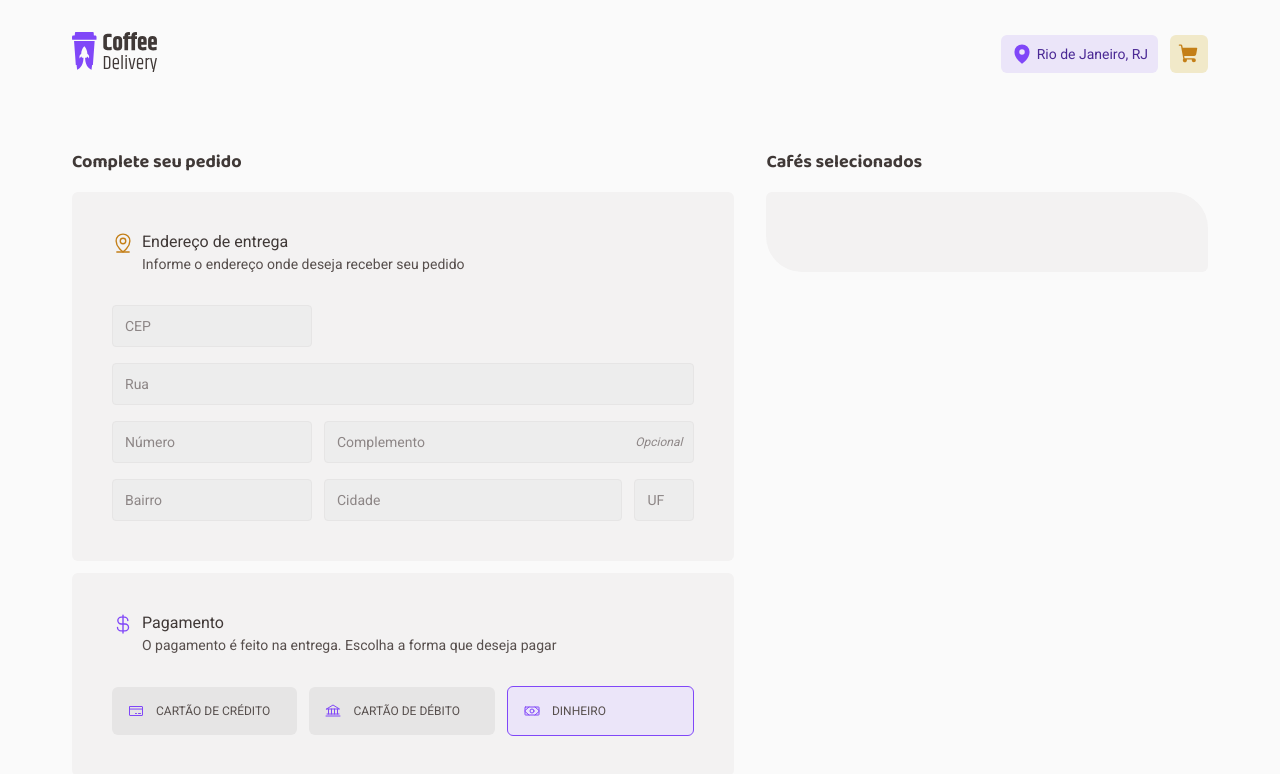
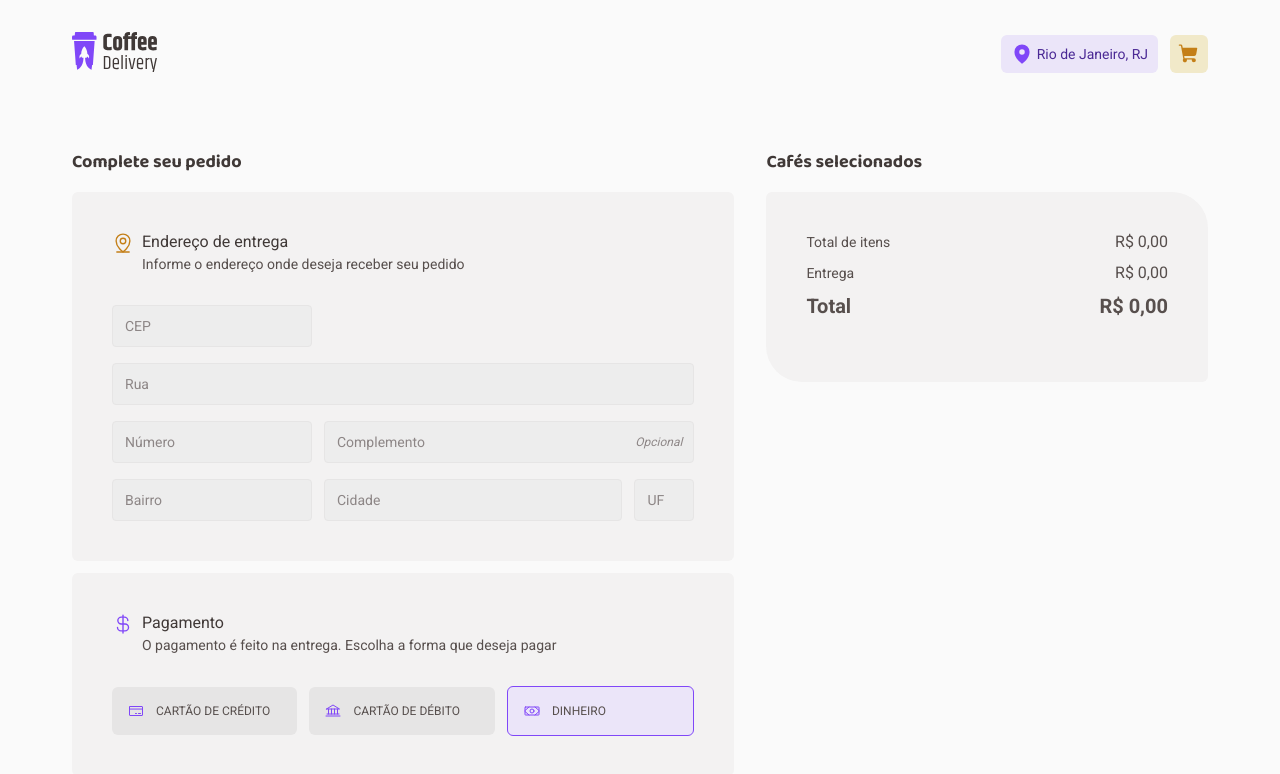
Before and after one commit to pedrolgarcia/coffee-delivery, a React (Vite) app: page /checkout in a window 1280 px wide. Shown: the top 774 px of the page. Built offline with nearby package versions, Linux system fonts and the light colour scheme.

Commit message:
feat: cart context and cart items

```diff
--- a/src/components/QuantityController/styles.ts
+++ b/src/components/QuantityController/styles.ts
@@ -4,7 +4,7 @@ export const QuantityControllerContainer = styled.div`
   background-color: ${({ theme }) => theme['gray-400']};
 
   padding: 0.5rem;
-  height: 2.375rem;
+  height: 2rem;
   border-radius: 6px;
 
   display: flex;
--- a/src/contexts/CartContext.tsx
+++ b/src/contexts/CartContext.tsx
@@ -4,6 +4,7 @@ import {
   addNewItemToCartAction,
   decrementCartItemQuantityAction,
   incrementCartItemQuantityAction,
+  removeItemFromCartAction,
 } from '../reducers/cartItems/actions'
 
 import { CartItem, cartItemsReducer } from '../reducers/cartItems/reducer'
@@ -33,6 +34,7 @@ interface CartContextData {
   subtotal: number
   total: number
   addOrIncrementCartItem: (product: Product, quantity: number) => void
+  removeItemFromCart: (cartItemId: string) => void
   incrementCartItem: (cartItemId: string) => void
   decrementCartItem: (cartItemId: string) => void
 }
@@ -63,16 +65,23 @@ export function CartContextProvider({ children }: CyclesContextProviderProps) {
     )
 
     if (!foundedCartItem) {
+      const total = parseFloat((product.price * quantity).toFixed(2))
+
       const cartItem: CartItem = {
         id: uuidv4(),
         product,
         quantity,
+        total,
       }
 
       dispatch(addNewItemToCartAction(cartItem))
     } else {
       dispatch(incrementCartItemQuantityAction(foundedCartItem.id, quantity))
     }
+  }
+
+  function removeItemFromCart(cartItemId: string) {
+    dispatch(removeItemFromCartAction(cartItemId))
   }
 
   function incrementCartItem(cartItemId: string) {
@@ -90,6 +99,7 @@ export function CartContextProvider({ children }: CyclesContextProviderProps) {
         subtotal,
         total,
         addOrIncrementCartItem,
+        removeItemFromCart,
         incrementCartItem,
         decrementCartItem,
       }}
--- a/src/pages/Checkout/components/Cart/components/CartItem/index.tsx
+++ b/src/pages/Checkout/components/Cart/components/CartItem/index.tsx
@@ -1,28 +1,70 @@
-import { useState } from 'react'
-import { Actions, CartItemContainer, CoffeeInfo } from './styles'
+import { useContext } from 'react'
+import { Trash } from 'phosphor-react'
+import {
+  CartItemContainer,
+  CoffeeInfoContainer,
+  CoffeeInfo,
+  Actions,
+  DeleteButton,
+  Divider,
+} from './styles'
 
 import { QuantityController } from '../../../../../../components/QuantityController'
 
+import { CartContext } from '../../../../../../contexts/CartContext'
+
 import * as CartItemType from '../../../../../../reducers/cartItems/reducer'
+
+import { formatValueToBrl } from '../../../../../../utils/helpers'
 
 interface CartItemProps {
   cartItem: CartItemType.CartItem
 }
 
 export function CartItem({ cartItem }: CartItemProps) {
-  const [quantity, setQuantity] = useState(cartItem.quantity)
+  const { incrementCartItem, decrementCartItem, removeItemFromCart } =
+    useContext(CartContext)
+
+  function handleIncrementCartItem() {
+    incrementCartItem(cartItem.id)
+  }
+
+  function handleDecrementCartItem() {
+    decrementCartItem(cartItem.id)
+  }
+
+  function handleRemoveItemFromCart() {
+    removeItemFromCart(cartItem.id)
+  }
+
   return (
-    <CartItemContainer>
-      <CoffeeInfo>
-        <img src={cartItem.product.picture} alt="" />
+    <>
+      <CartItemContainer>
+        <CoffeeInfoContainer>
+          <img src={cartItem.product.picture} alt="" />
 
-        <Actions>
-          <span>{cartItem.product.name}</span>
-          <QuantityController />
-        </Actions>
+          <CoffeeInfo>
+            <span>{cartItem.product.name}</span>
 
-        <strong>{cartItem.product.price}</strong>
-      </CoffeeInfo>
-    </CartItemContainer>
+            <Actions>
+              <QuantityController
+                quantity={cartItem.quantity}
+                increment={handleIncrementCartItem}
+                decrement={handleDecrementCartItem}
+              />
+
+              <DeleteButton onClick={handleRemoveItemFromCart}>
+                <Trash size={16} weight="bold" />
+                <span>Remover</span>
+              </DeleteButton>
+            </Actions>
+          </CoffeeInfo>
+        </CoffeeInfoContainer>
+
+        <strong>{formatValueToBrl(cartItem.total)}</strong>
+      </CartItemContainer>
+
+      <Divider />
+    </>
   )
 }
--- a/src/pages/Checkout/components/Cart/components/CartItem/styles.ts
+++ b/src/pages/Checkout/components/Cart/components/CartItem/styles.ts
@@ -1,12 +1,16 @@
 import styled from 'styled-components'
 
 export const CartItemContainer = styled.div`
+  display: flex;
+  justify-content: space-between;
   padding: 0.5rem 0.25rem;
 `
 
-export const CoffeeInfo = styled.div`
+export const CoffeeInfoContainer = styled.div`
   display: flex;
   align-items: center;
+
+  gap: 1.25rem;
 
   img {
     width: 4rem;
@@ -14,12 +18,73 @@ export const CoffeeInfo = styled.div`
   }
 `
 
+export const CoffeeInfo = styled.div`
+  display: flex;
+  align-items: flex-start;
+  flex-direction: column;
+
+  > span {
+    margin-bottom: 0.5rem;
+
+    overflow: hidden;
+    text-overflow: ellipsis;
+    display: -webkit-box;
+    -webkit-line-clamp: 3;
+    -webkit-box-orient: vertical;
+  }
+`
+
 export const Actions = styled.div`
   display: flex;
-  flex-direction: column;
+  gap: 0.5rem;
 `
 
-export const Price = styled.strong`
+export const DeleteButton = styled.button`
   display: flex;
-  flex-direction: column;
+  align-items: center;
+
+  height: 2rem;
+
+  padding: 0 0.5rem;
+  border-radius: 6px;
+
+  outline: 0;
+  border: none;
+
+  background-color: ${({ theme }) => theme['gray-400']};
+
+  cursor: pointer;
+
+  transition: background-color 0.3s;
+
+  &:hover {
+    background-color: ${({ theme }) => theme['gray-500']};
+
+    svg {
+      color: ${({ theme }) => theme['purple-700']};
+    }
+
+    span {
+      color: ${({ theme }) => theme['gray-800']};
+    }
+  }
+
+  svg {
+    color: ${({ theme }) => theme['purple-500']};
+    margin-right: 0.25rem;
+  }
+
+  span {
+    font-size: 0.75rem;
+    color: ${({ theme }) => theme['gray-700']};
+    text-transform: uppercase;
+  }
 `
+
+export const Divider = styled.div`
+  width: 100%;
+  background-color: ${({ theme }) => theme['gray-300']};
+  border: 1px solid ${({ theme }) => theme['gray-300']};
+
+  margin: 1.5rem 0;
+`
--- a/src/pages/Checkout/components/Cart/index.tsx
+++ b/src/pages/Checkout/components/Cart/index.tsx
@@ -1,7 +1,43 @@
-import { CartContainer } from './styles'
+import { useContext } from 'react'
+
+import {
+  CartContainer,
+  DeliveryTotal,
+  SubTotal,
+  Total,
+  TotalContainer,
+} from './styles'
 
 import { CartItem } from './components/CartItem'
 
+import { CartContext } from '../../../../contexts/CartContext'
+
+import { formatValueToBrl } from '../../../../utils/helpers'
+
 export function Cart() {
-  return <CartContainer>{/* <CartItem /> */}</CartContainer>
+  const { cartItems, subtotal, total } = useContext(CartContext)
+
+  return (
+    <CartContainer>
+      {cartItems.map((cartItem) => (
+        <CartItem key={cartItem.id} cartItem={cartItem} />
+      ))}
+      <TotalContainer>
+        <SubTotal>
+          <span>Total de itens</span>
+          <span>{formatValueToBrl(subtotal)}</span>
+        </SubTotal>
+
+        <DeliveryTotal>
+          <span>Entrega</span>
+          <span>{formatValueToBrl(subtotal)}</span>
+        </DeliveryTotal>
+
+        <Total>
+          <strong>Total</strong>
+          <strong>{formatValueToBrl(total)}</strong>
+        </Total>
+      </TotalContainer>
+    </CartContainer>
+  )
 }
--- a/src/pages/Checkout/components/Cart/styles.ts
+++ b/src/pages/Checkout/components/Cart/styles.ts
@@ -6,3 +6,49 @@ export const CartContainer = styled.div`
   border-radius: 6px 36px;
   padding: 2.5rem;
 `
+
+export const TotalContainer = styled.div`
+  display: flex;
+  flex-direction: column;
+
+  margin-bottom: 1.5rem;
+  gap: 0.75rem;
+`
+
+export const SubTotal = styled.div`
+  display: flex;
+  justify-content: space-between;
+  align-items: center;
+
+  span:first-child {
+    font-size: 0.875rem;
+  }
+
+  span:last-child {
+    font-size: 1rem;
+  }
+`
+
+export const DeliveryTotal = styled.div`
+  display: flex;
+  justify-content: space-between;
+  align-items: center;
+
+  span:first-child {
+    font-size: 0.875rem;
+  }
+
+  span:last-child {
+    font-size: 1rem;
+  }
+`
+
+export const Total = styled.div`
+  display: flex;
+  justify-content: space-between;
+  align-items: center;
+
+  strong {
+    font-size: 1.25rem;
+  }
+`
--- a/src/pages/Home/components/CoffeeCard/index.tsx
+++ b/src/pages/Home/components/CoffeeCard/index.tsx
@@ -17,6 +17,7 @@ import { QuantityController } from '../../../../components/QuantityController'
 import { CartContext } from '../../../../contexts/CartContext'
 
 import { Product } from '../..'
+import { formatValueToBrl } from '../../../../utils/helpers'
 
 interface CoffeeCardProps {
   coffee: Product
@@ -28,13 +29,6 @@ export function CoffeeCard({ coffee }: CoffeeCardProps) {
   const { addOrIncrementCartItem } = useContext(CartContext)
 
   const total = coffee.price * quantity
-
-  const brlTotal = total
-    .toLocaleString('pt-br', {
-      style: 'currency',
-      currency: 'BRL',
-    })
-    .replace('R$', '')
 
   function handleAddOrIncrementCartItem() {
     addOrIncrementCartItem(coffee, quantity)
@@ -74,7 +68,7 @@ export function CoffeeCard({ coffee }: CoffeeCardProps) {
       <Footer>
         <Price>
           <p>
-            R$<strong>{brlTotal}</strong>
+            R$<strong>{formatValueToBrl(total).replace('R$', '')}</strong>
           </p>
         </Price>
 
--- a/src/reducers/cartItems/reducer.ts
+++ b/src/reducers/cartItems/reducer.ts
@@ -6,6 +6,7 @@ export interface CartItem {
   id: string
   product: Product
   quantity: number
+  total: number
 }
 
 interface CartItemState {
@@ -26,9 +27,13 @@ export function cartItemsReducer(state: CartItemState, action: CartItemAction) {
 
     case ActionTypes.REMOVE_ITEM_FROM_CART:
       return produce(state, (draft) => {
-        draft.cartItems.filter(
-          (cartItem) => cartItem.id !== action.payload.cartItemId,
+        const cartItemIndex = state.cartItems.findIndex(
+          (cartItem) => cartItem.id === action.payload.cartItemId,
         )
+
+        if (cartItemIndex < 0) return state
+
+        draft.cartItems.splice(cartItemIndex, 1)
       })
 
     case ActionTypes.INCREMENT_CART_ITEM_QUANTITY: {
@@ -39,7 +44,15 @@ export function cartItemsReducer(state: CartItemState, action: CartItemAction) {
       if (cartItemIndex < 0) return state
 
       return produce(state, (draft) => {
-        draft.cartItems[cartItemIndex].quantity += action.payload.quantity
+        const cartItem = draft.cartItems[cartItemIndex]
+
+        cartItem.quantity += action.payload.quantity
+
+        cartItem.total = parseFloat(
+          (cartItem.quantity * cartItem.product.price).toFixed(2),
+        )
+
+        draft.cartItems[cartItemIndex] = cartItem
       })
     }
 
@@ -51,10 +64,18 @@ export function cartItemsReducer(state: CartItemState, action: CartItemAction) {
       if (cartItemIndex < 0) return state
 
       return produce(state, (draft) => {
-        if (draft.cartItems[cartItemIndex].quantity === 1) {
+        const cartItem = draft.cartItems[cartItemIndex]
+
+        if (cartItem.quantity === 1) {
           draft.cartItems.splice(cartItemIndex, 1)
         } else {
-          draft.cartItems[cartItemIndex].quantity -= 1
+          cartItem.quantity -= 1
+
+          cartItem.total = parseFloat(
+            (cartItem.quantity * cartItem.product.price).toFixed(2),
+          )
+
+          draft.cartItems[cartItemIndex] = cartItem
         }
       })
     }
--- /dev/null
+++ b/src/utils/helpers.ts
@@ -0,0 +1,6 @@
+export function formatValueToBrl(value: number) {
+  return Intl.NumberFormat('pt-BR', {
+    style: 'currency',
+    currency: 'BRL',
+  }).format(value)
+}
```
